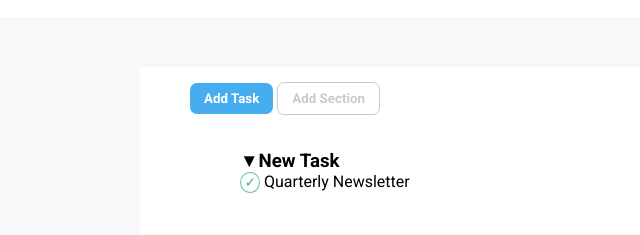
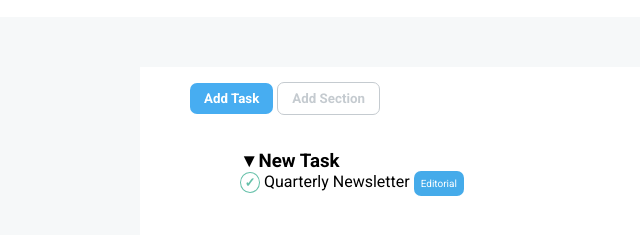
Before and after one commit to TrvMarco/html-css-toboolist, a plain HTML site: page index.html in a window 1280 px wide. Shown: the part 73-308 px from the top of the page, without its empty margins (0-640 px from the left). Drawn offline with Linux system fonts and the light colour scheme.

Commit message:
fix commit precedente

```diff
--- a/index.html
+++ b/index.html
@@ -28,7 +28,7 @@
                 <div class="tasks">
                     <h3><span class="down-triangle">&#9660;</span>New Task</h3>
                     <div>
-                        <span class="check-circle">&#x2713;</span> Quarterly Newsletter <span class="tag">Editorial</span>
+                        <span class="check-circle">&#x2713;</span> Quarterly Newsletter <span class="tag editorial">Editorial</span>
                     </div>
 
                 </div>
```
